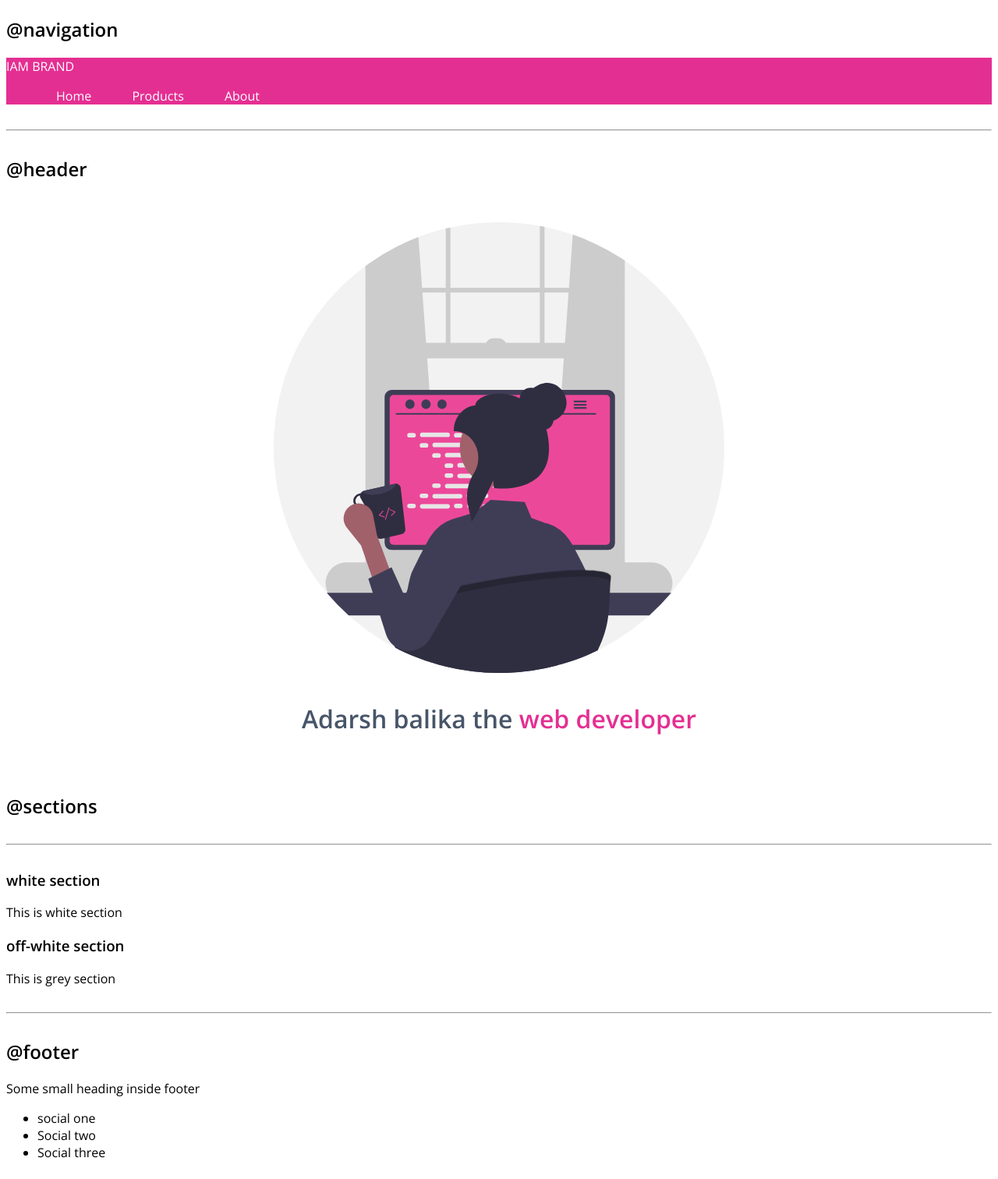
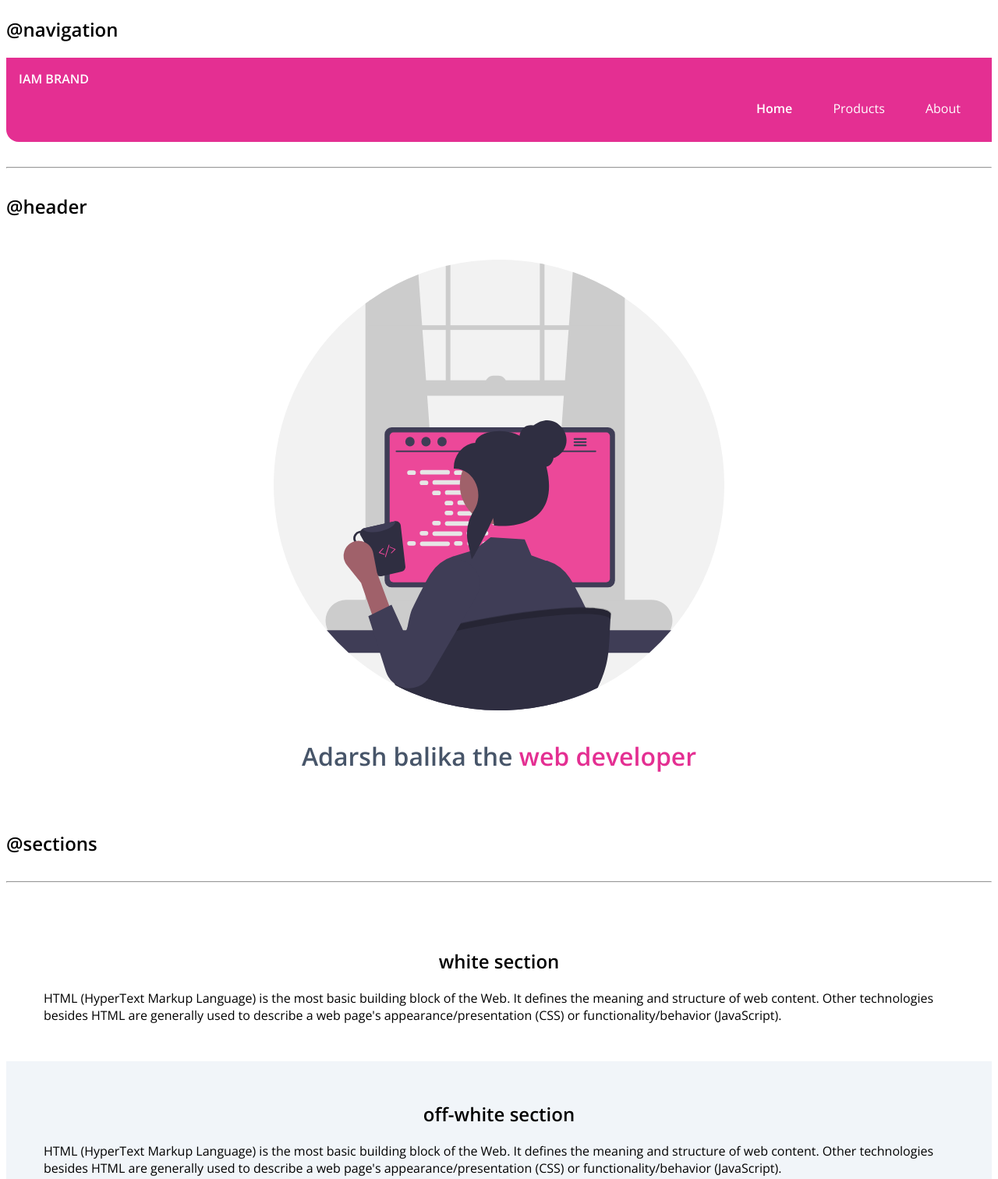
Before and after one commit to zaibunnissa/HTML-CSS-live-lesson, a plain HTML site: page index.html in a window 1280 px wide. Shown: the part 1340-2852 px from the top of the page at 78% size. Drawn offline with nearby package versions, Linux system fonts and the light colour scheme.

Commit message:
docs:sections updated

```diff
--- a/index.html
+++ b/index.html
@@ -61,7 +61,7 @@
 <div class="nav-brand">IAM BRAND</div>
 <ul class="list non-bullet nav-pills">
 <li class="list-item-inline">
-        <a class="link" href="/">Home</a>
+        <a class="link link-active" href="/">Home</a>
     </li>
     <li class="list-item-inline">
         <a class="link" href="/">Products</a>
@@ -83,13 +83,17 @@
 
 <hr>
 
-<section>
-    <h3>white section</h3>
-    <p>This is white section</p>
+<section class="section">
+    <div class="container container center">
+    <h1>white section</h1>
+    <p>HTML (HyperText Markup Language) is the most basic building block of the Web. It defines the meaning and structure of web content. Other technologies besides HTML are generally used to describe a web page's appearance/presentation (CSS) or functionality/behavior (JavaScript).</p>
+    </div>
 </section>
-<section>
-    <h3>off-white section</h3>
-    <p>This is grey section</p>
+<section class="section ow">
+    <div class="container container center">
+    <h1>off-white section</h1>
+    <p>HTML (HyperText Markup Language) is the most basic building block of the Web. It defines the meaning and structure of web content. Other technologies besides HTML are generally used to describe a web page's appearance/presentation (CSS) or functionality/behavior (JavaScript).</p>
+ </div>
 </section>
 
 <hr>
--- a/style.css
+++ b/style.css
@@ -1,6 +1,7 @@
 @import url('https://fonts.googleapis.com/css2?family=Open+Sans:wght@400;600&display=swap');
 :root{
     --primary-color:#e42f92;
+    --off-white:#f1f5f9;
     --darkgrey:#475569;
 }
 body {
@@ -46,10 +47,21 @@ color:white
 /**navigation**/
 .navigation{
     background-color: var(--primary-color);
-    color:white
+    color:white;
+    padding:1rem;
+    border-bottom-left-radius: 1rem;
 }
 .navigation .link{
     color:white;
+}
+.navigation .nav-brand{
+    font-weight: bold;
+}
+.navigation .nav-pills{
+    text-align: right;
+}
+.navigation .link-active{
+    font-weight:bold;
 }
 /**header**/
 .hero{
@@ -68,3 +80,14 @@ text-align: center;
 .hero .hero-heading .heading-inverted{
     color: var(--primary-color);
 }
+/**sections**/
+.section{
+padding:2rem;
+
+}
+.section h1{
+    text-align:center;
+}
+.ow{
+    background-color: var(--off-white);
+}
```
